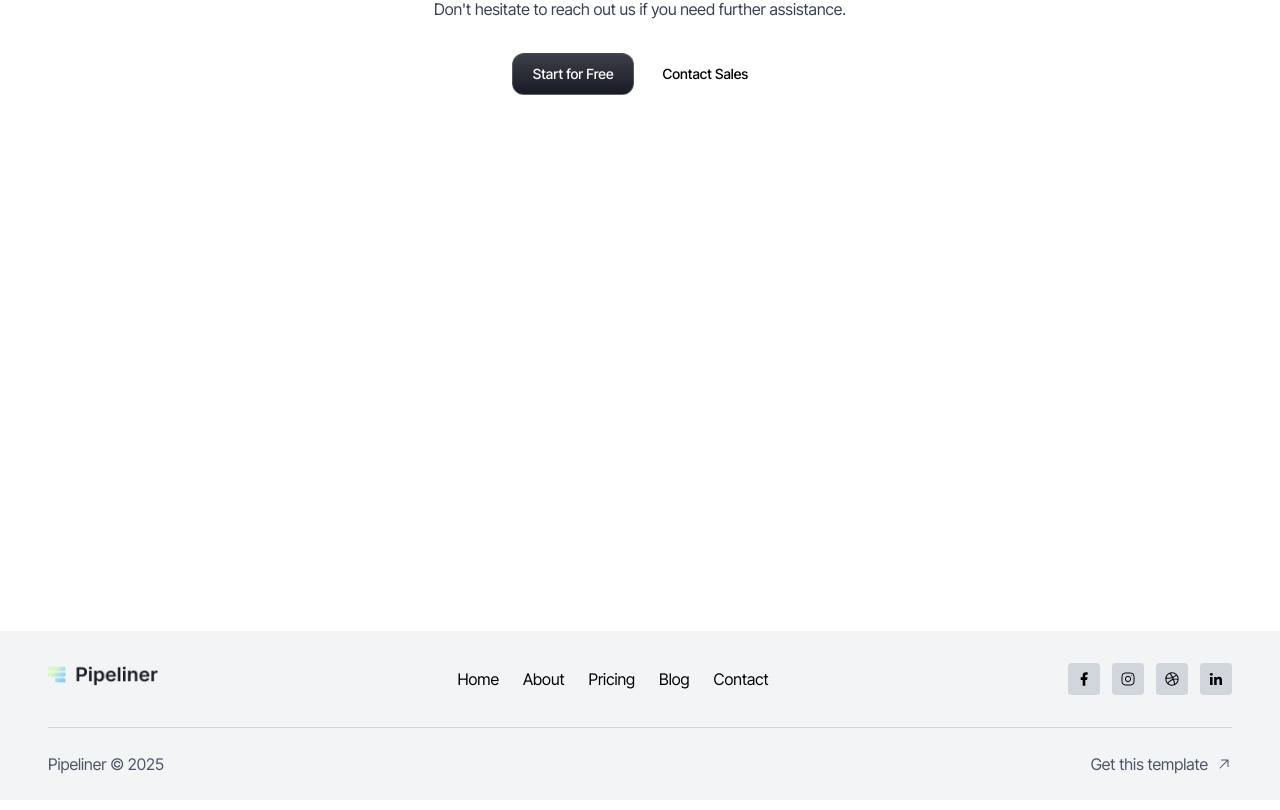
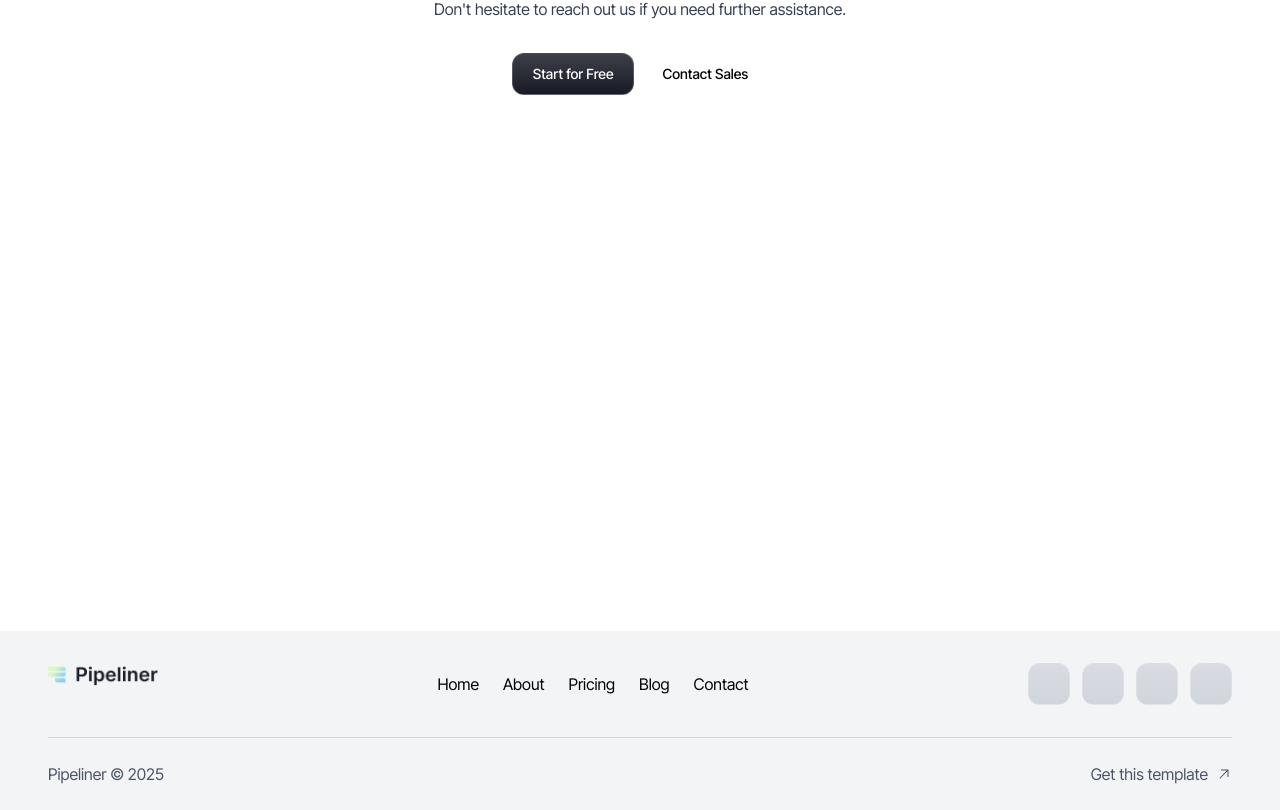
Before and after one commit to KyuzenDev/dipa-pipeliner, a Next.js app: page /pricing-plan in a window 1280 px wide. Shown: the part 865-1675 px from the top of the page. Built offline with nearby package versions, Linux system fonts and the light colour scheme.

Commit message:
fix(deploy): resolve deployment errors for stable production release

```diff
--- a/src/app/pricing-plan/page.tsx
+++ b/src/app/pricing-plan/page.tsx
@@ -32,7 +32,7 @@ export default function PricingPlan() {
                                 ))}
                             </ul>
                             <Button
-                                variant={plan.version === 'Primary' ? 'default' : 'outline'} // Gunakan variant sesuai kondisi
+                                variant={plan.version === 'Primary' ? 'default' : 'outline'}
                                 className="w-full py-2 px-4 rounded-xl text-sm font-semibold"
                             >
                                 {plan.head === 'Enterprise' ? 'Talk to Sales' : `Go with ${plan.head}`}
--- a/src/components/Footer.tsx
+++ b/src/components/Footer.tsx
@@ -2,6 +2,7 @@ import Link from "next/link";
 import Image from "next/image";
 import { ArrowUpRight } from "@phosphor-icons/react";
 import { navigation } from "@/data/navigation";
+import { Button } from "./ui/button";
 
 export default function Footer() {
   return (
@@ -28,12 +29,12 @@ export default function Footer() {
             </ul>
           <div className="flex gap-3 justify-center items-center">
             {["facebook", "instagram", "dribble", "linkedin"].map((platform) => (
-              <button
+              <Button
                 key={platform}
                 className="w-8 h-8 p-1 flex cursor-pointer justify-center items-center rounded bg-gray-300 hover:bg-gray-400"
               >
                 <Image src={`/footer/${platform}.svg`} alt={platform} width={16} height={16} />
-              </button>
+              </Button>
             ))}
           </div>
         </div>
```
